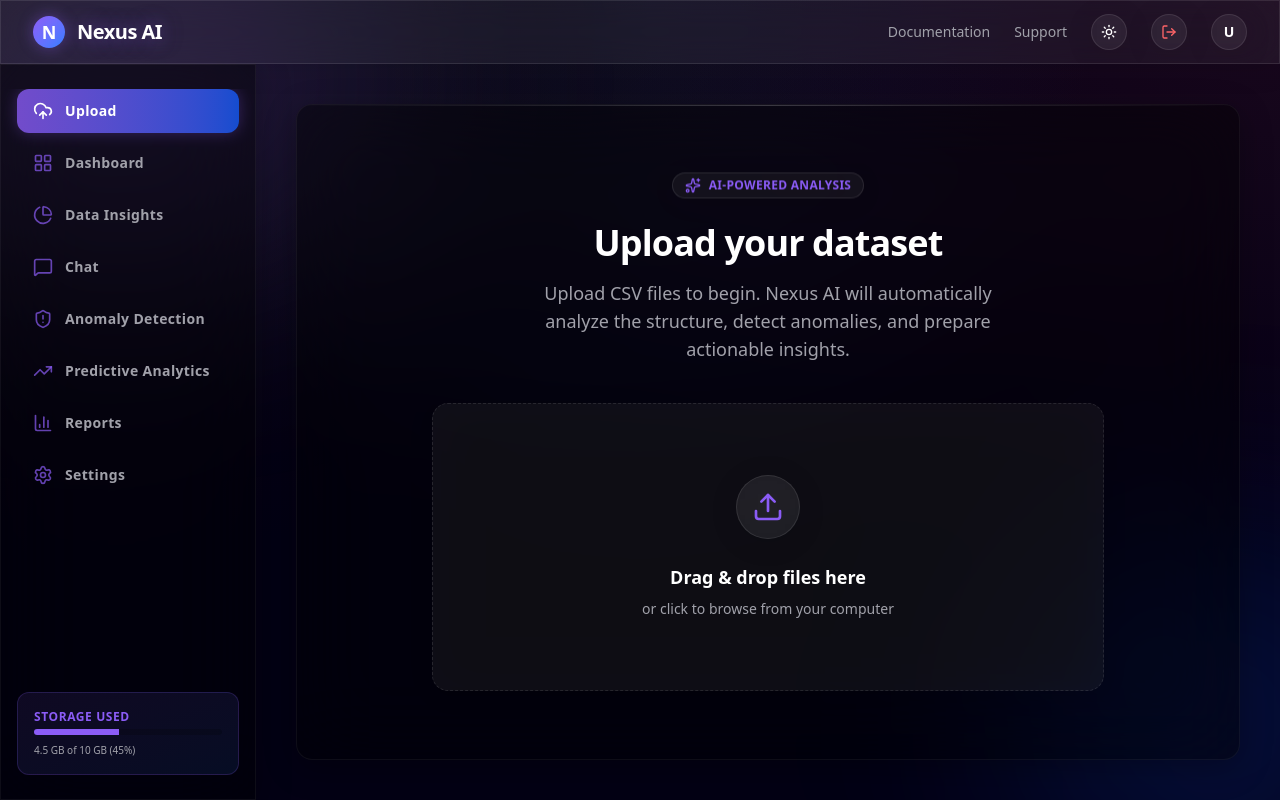
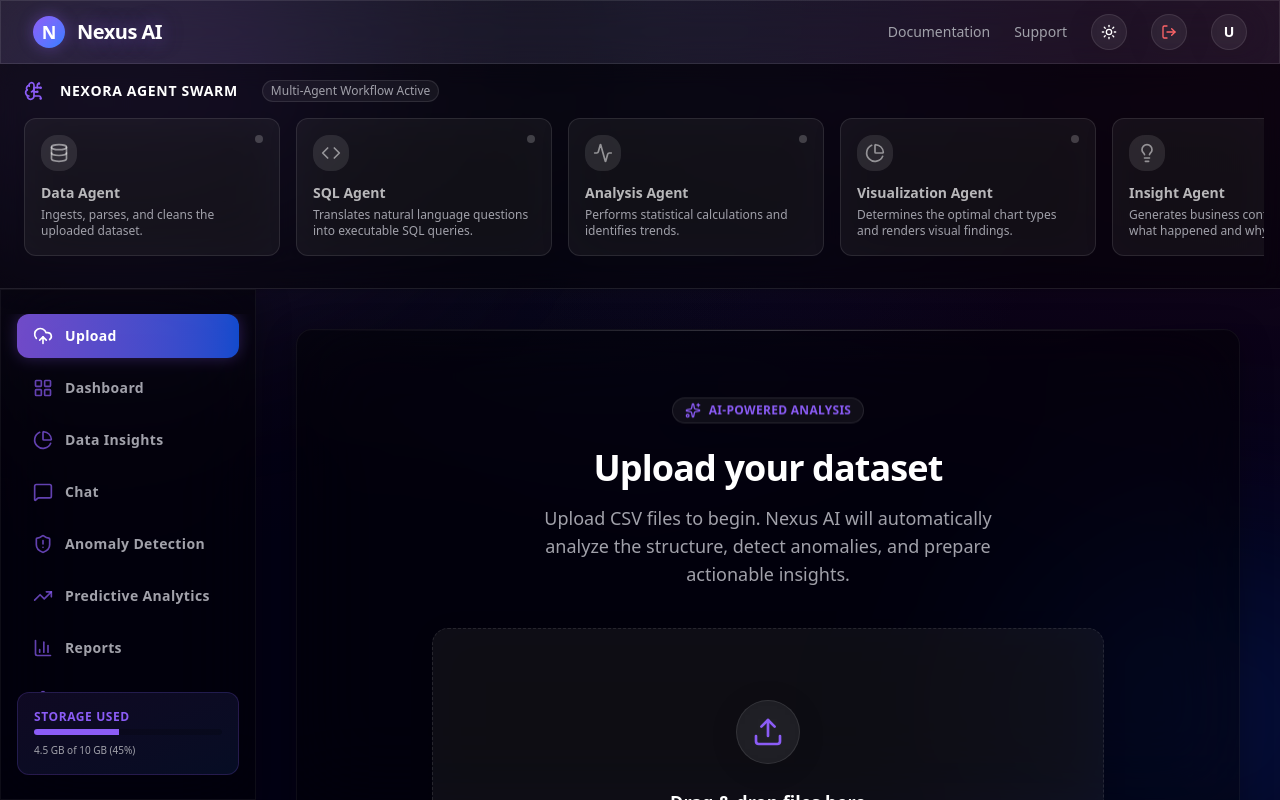
Before and after one commit to vishnushivaprakash/Nexus-AI, a Next.js app in the folder frontend/: page / in a window 1280 px wide. Built offline with nearby package versions, Linux system fonts and the light colour scheme.

Commit message:
fix: Lock layout height to screen so AgentWorkflowBar doesn't scroll off

```diff
--- a/frontend/src/app/page.tsx
+++ b/frontend/src/app/page.tsx
@@ -190,7 +190,7 @@
       </header>
 
       {/* Multi-Agent Visualizer */}
-      {currentStep === 'chat' && <AgentWorkflowBar />}
+      <AgentWorkflowBar />
 
       {/* Main Layout Grid */}
       <div className="flex-1 flex overflow-hidden">
```
